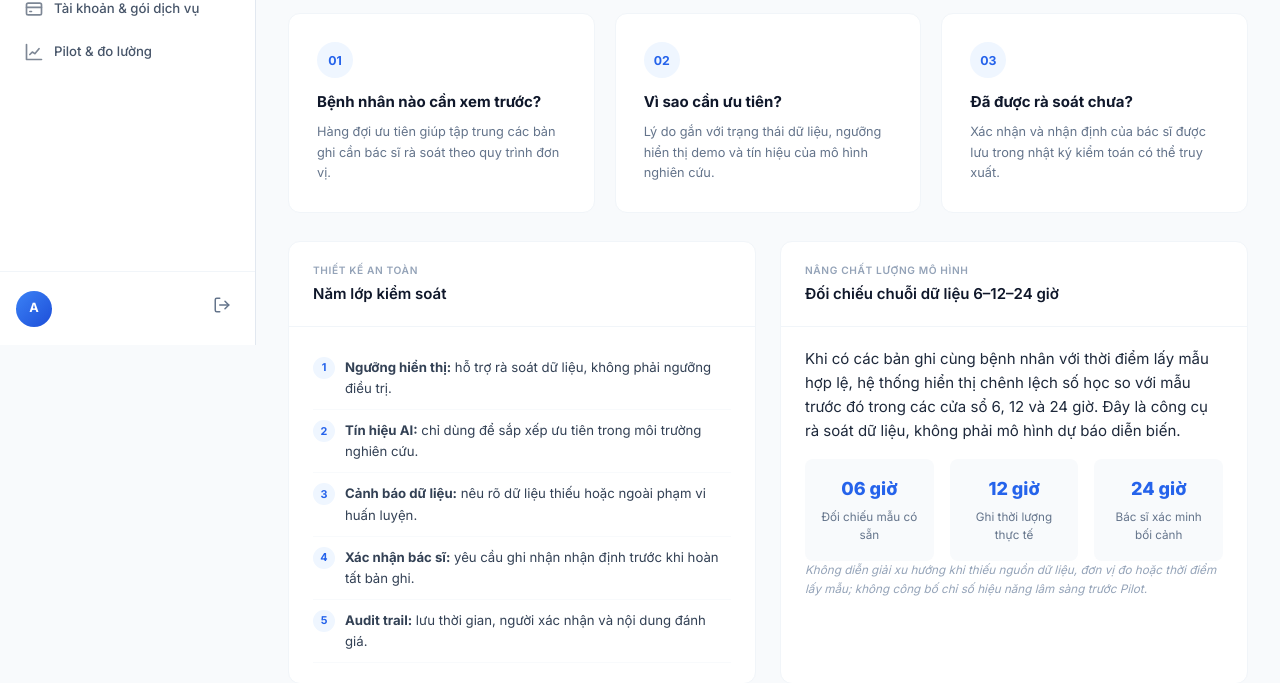
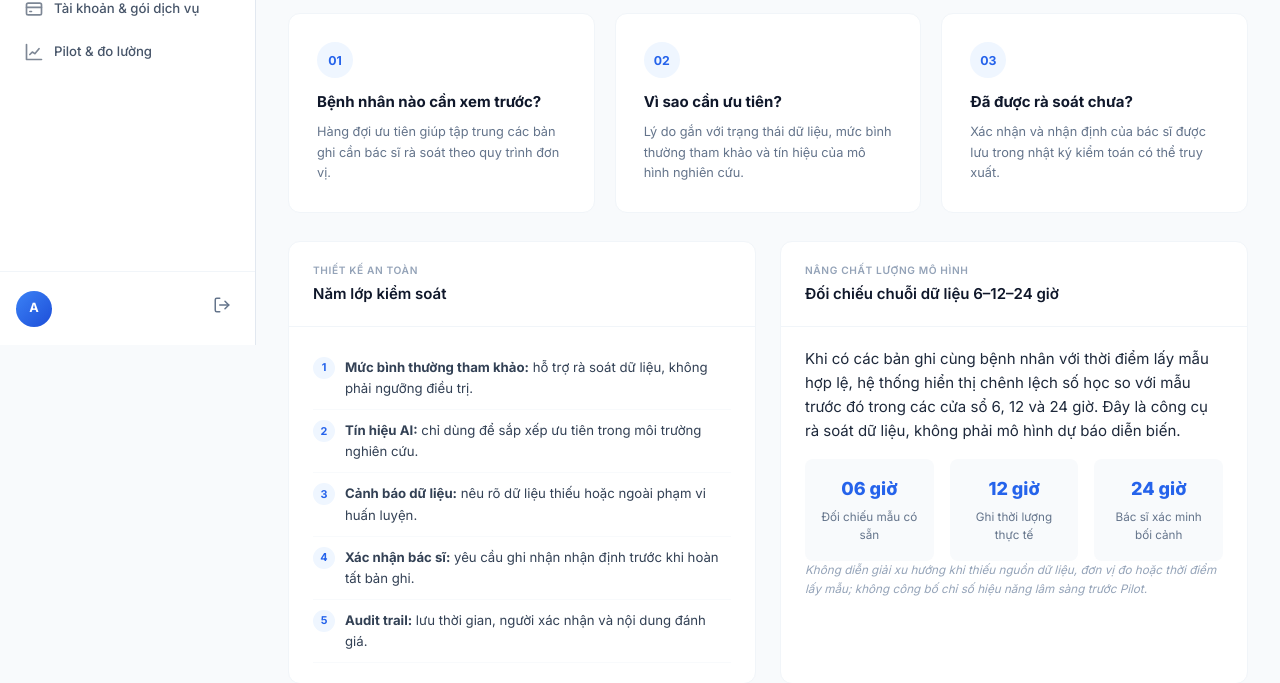
Before and after one commit to bbungbia-ops/icu-predict-demo, a Flask app: template templates/about.html in a window 1280 px wide. Shown: the part 455-1138 px from the top of the page. Run offline with Flask 3, Linux system fonts and the light colour scheme; the template is opened without the code that fills it, so the values that code supplies are empty.

Commit message:
Clarify normal reference ranges

```diff
--- a/models/ml_model.py
+++ b/models/ml_model.py
@@ -100,11 +100,11 @@ class ICUPredictor:
                 normalized = min(100, value / 24 * 100)
             elif key in ("map_value", "pao2_fio2", "platelet", "gcs"):
                 status = "danger" if value < normal_min else "normal"
-                status_text = "Thấp so với ngưỡng hiển thị" if status == "danger" else "Trong/ trên ngưỡng hiển thị"
+                status_text = "Thấp hơn mức bình thường tham khảo" if status == "danger" else "Trong mức bình thường tham khảo hoặc cao hơn"
                 normalized = min(100, max(0, value / normal_max * 100))
             else:
                 status = "danger" if value > normal_max else "normal"
-                status_text = "Cao so với ngưỡng hiển thị" if status == "danger" else "Trong/ dưới ngưỡng hiển thị"
+                status_text = "Cao hơn mức bình thường tham khảo" if status == "danger" else "Trong mức bình thường tham khảo hoặc thấp hơn"
                 normalized = min(100, max(0, value / (normal_max * 2) * 100))
 
             analysis.append(
--- a/models/signal_presentation.py
+++ b/models/signal_presentation.py
@@ -69,7 +69,7 @@ def explain_priority_reasons(
         else:
             reasons.append(
                 f"{feature['label']} {feature['status_text'].lower()} "
-                f"({feature['value']}{unit}); ngưỡng hiển thị demo là "
+                f"({feature['value']}{unit}); mức bình thường tham khảo là "
                 f"{feature['normal_min']}–{feature['normal_max']}."
             )
         if len(reasons) >= 3:
--- a/routes/reports.py
+++ b/routes/reports.py
@@ -134,7 +134,7 @@ def generate_report(prediction_id):
     pdf.set_text_color(255, 255, 255)
     pdf.set_font('Vietnamese', 'B', 10)
     col_widths = [60, 40, 45, 45]
-    headers = ['Chỉ số', 'Giá trị', 'Đơn vị', 'Ngưỡng hiển thị']
+    headers = ['Chỉ số', 'Giá trị', 'Đơn vị', 'Mức bình thường tham khảo']
     for i, h in enumerate(headers):
         pdf.cell(col_widths[i], 8, h, border=1, fill=True, align='C')
     pdf.ln()
--- a/templates/about.html
+++ b/templates/about.html
@@ -21,12 +21,12 @@
 
     <section class="question-grid" aria-label="Ba câu hỏi ICU Predict giải quyết">
         <article><span>01</span><h3>Bệnh nhân nào cần xem trước?</h3><p>Hàng đợi ưu tiên giúp tập trung các bản ghi cần bác sĩ rà soát theo quy trình đơn vị.</p></article>
-        <article><span>02</span><h3>Vì sao cần ưu tiên?</h3><p>Lý do gắn với trạng thái dữ liệu, ngưỡng hiển thị demo và tín hiệu của mô hình nghiên cứu.</p></article>
+        <article><span>02</span><h3>Vì sao cần ưu tiên?</h3><p>Lý do gắn với trạng thái dữ liệu, mức bình thường tham khảo và tín hiệu của mô hình nghiên cứu.</p></article>
         <article><span>03</span><h3>Đã được rà soát chưa?</h3><p>Xác nhận và nhận định của bác sĩ được lưu trong nhật ký kiểm toán có thể truy xuất.</p></article>
     </section>
 
     <section class="safety-layout">
-        <article class="card"><div class="card-header"><div><div class="eyebrow">THIẾT KẾ AN TOÀN</div><h3>Năm lớp kiểm soát</h3></div></div><div class="card-body"><ol class="safety-list"><li><strong>Ngưỡng hiển thị:</strong> hỗ trợ rà soát dữ liệu, không phải ngưỡng điều trị.</li><li><strong>Tín hiệu AI:</strong> chỉ dùng để sắp xếp ưu tiên trong môi trường nghiên cứu.</li><li><strong>Cảnh báo dữ liệu:</strong> nêu rõ dữ liệu thiếu hoặc ngoài phạm vi huấn luyện.</li><li><strong>Xác nhận bác sĩ:</strong> yêu cầu ghi nhận nhận định trước khi hoàn tất bản ghi.</li><li><strong>Audit trail:</strong> lưu thời gian, người xác nhận và nội dung đánh giá.</li></ol></div></article>
+        <article class="card"><div class="card-header"><div><div class="eyebrow">THIẾT KẾ AN TOÀN</div><h3>Năm lớp kiểm soát</h3></div></div><div class="card-body"><ol class="safety-list"><li><strong>Mức bình thường tham khảo:</strong> hỗ trợ rà soát dữ liệu, không phải ngưỡng điều trị.</li><li><strong>Tín hiệu AI:</strong> chỉ dùng để sắp xếp ưu tiên trong môi trường nghiên cứu.</li><li><strong>Cảnh báo dữ liệu:</strong> nêu rõ dữ liệu thiếu hoặc ngoài phạm vi huấn luyện.</li><li><strong>Xác nhận bác sĩ:</strong> yêu cầu ghi nhận nhận định trước khi hoàn tất bản ghi.</li><li><strong>Audit trail:</strong> lưu thời gian, người xác nhận và nội dung đánh giá.</li></ol></div></article>
         <article class="card trend-roadmap-card"><div class="card-header"><div><div class="eyebrow">NÂNG CHẤT LƯỢNG MÔ HÌNH</div><h3>Đối chiếu chuỗi dữ liệu 6–12–24 giờ</h3></div></div><div class="card-body"><p>Khi có các bản ghi cùng bệnh nhân với thời điểm lấy mẫu hợp lệ, hệ thống hiển thị chênh lệch số học so với mẫu trước đó trong các cửa sổ 6, 12 và 24 giờ. Đây là công cụ rà soát dữ liệu, không phải mô hình dự báo diễn biến.</p><div class="trend-window-grid"><div><strong>06 giờ</strong><span>Đối chiếu mẫu có sẵn</span></div><div><strong>12 giờ</strong><span>Ghi thời lượng thực tế</span></div><div><strong>24 giờ</strong><span>Bác sĩ xác minh bối cảnh</span></div></div><p class="trend-readiness-footnote">Không diễn giải xu hướng khi thiếu nguồn dữ liệu, đơn vị đo hoặc thời điểm lấy mẫu; không công bố chỉ số hiệu năng lâm sàng trước Pilot.</p></div></article>
     </section>
 
--- a/templates/dashboard.html
+++ b/templates/dashboard.html
@@ -124,7 +124,7 @@
 
     <section class="coordination-questions" aria-label="Ba câu hỏi điều phối">
         <div><span class="workflow-step">01</span><strong>Bệnh nhân nào cần xem trước?</strong><p>Hàng đợi ưu tiên hiển thị các bản ghi cần bác sĩ đối chiếu trước theo quy trình đơn vị.</p></div>
-        <div><span class="workflow-step">02</span><strong>Vì sao cần ưu tiên?</strong><p>Lý do được truy xuất từ các ngưỡng hiển thị và trạng thái chất lượng dữ liệu của từng bản ghi.</p></div>
+        <div><span class="workflow-step">02</span><strong>Vì sao cần ưu tiên?</strong><p>Lý do được truy xuất từ mức bình thường tham khảo và trạng thái chất lượng dữ liệu của từng bản ghi.</p></div>
         <div><span class="workflow-step">03</span><strong>Đã được rà soát chưa?</strong><p>Trạng thái chờ/đã xác nhận cùng nhận định của bác sĩ được lưu trong nhật ký kiểm toán.</p></div>
     </section>
 
--- a/templates/result.html
+++ b/templates/result.html
@@ -109,7 +109,7 @@
                 <div class="feature-range">Thang điểm tổng: 0 – 24</div>
                 <div class="context-tag">Ngữ cảnh, không dùng làm đầu vào AI</div>
                 {% else %}
-                <div class="feature-range">Ngưỡng hiển thị: {{ feature.normal_min }} – {{ feature.normal_max }}</div>
+                <div class="feature-range">Mức bình thường tham khảo: {{ feature.normal_min }} – {{ feature.normal_max }}</div>
                 {% endif %}
             </div>
             {% endfor %}
```
